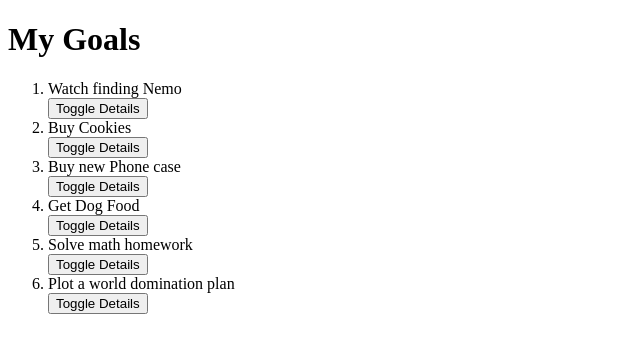
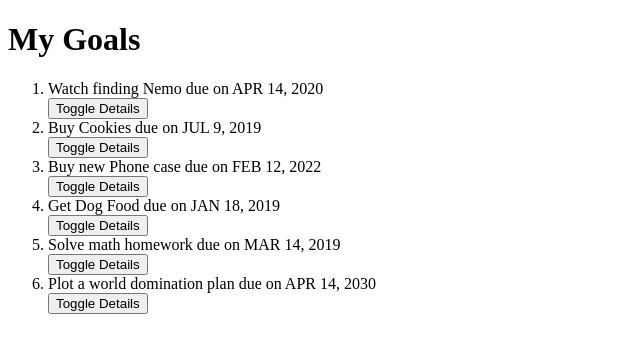
Before and after one commit to hbk93/goals1, an Angular app: page / in a window 1280 px wide. Shown: the top 352 px of the page, without its empty margins (0-640 px from the left). Built offline with nearby package versions, Linux system fonts and the light colour scheme.

Commit message:
add date and uppercase pipes

```diff
--- a/src/app/goal/goal.component.html
+++ b/src/app/goal/goal.component.html
@@ -2,7 +2,7 @@
   <h1>My Goals</h1>
   <ol>
     <div *ngFor = 'let goal of goals; let i = index'>
-      <li appStrikethrough>{{goal.name}}</li>
+      <li appStrikethrough>{{goal.name}} due on {{goal.completeDate|date|uppercase}}</li>
       <button (click)='toggleDetails(i)'>Toggle Details</button>
       <app-goal-detail *ngIf='goal.showDescription' [goal]='goal' (isComplete) = 'completeGoal($event,i)'></app-goal-detail>
     </div>
```
